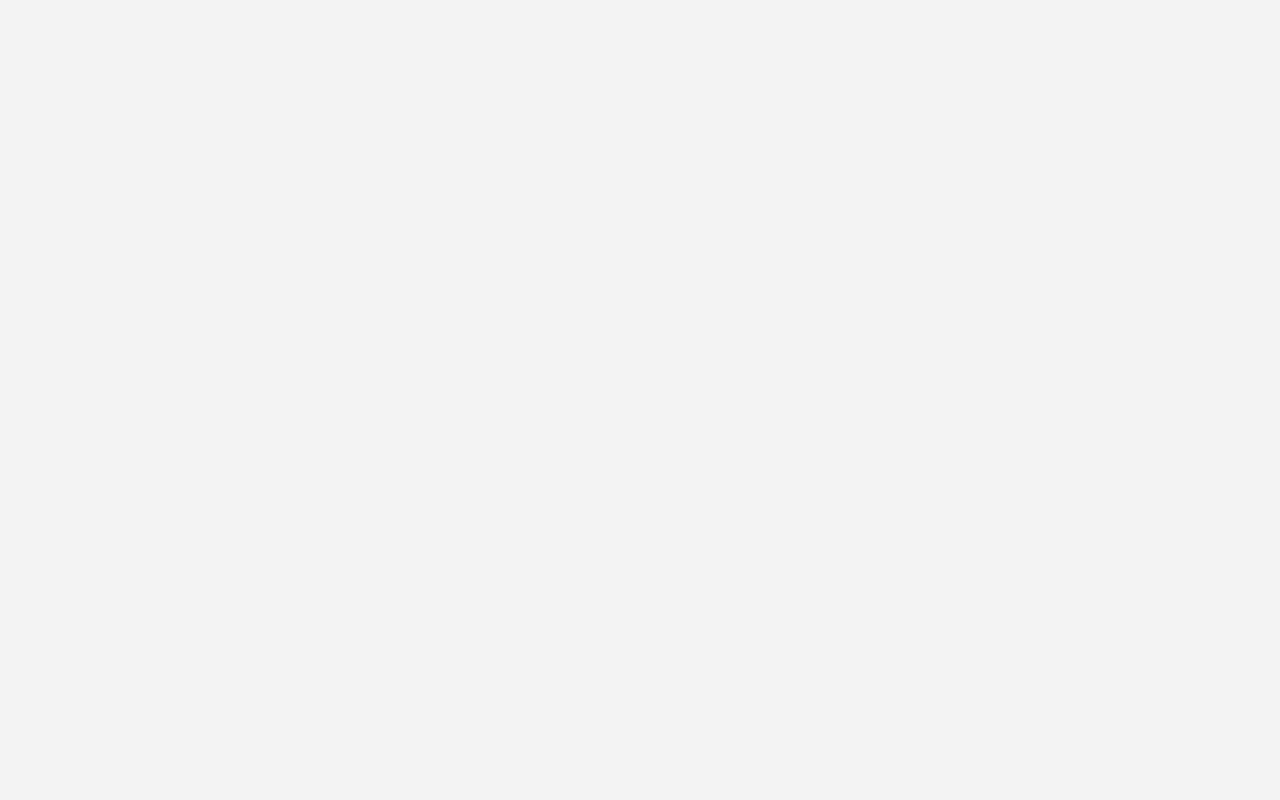
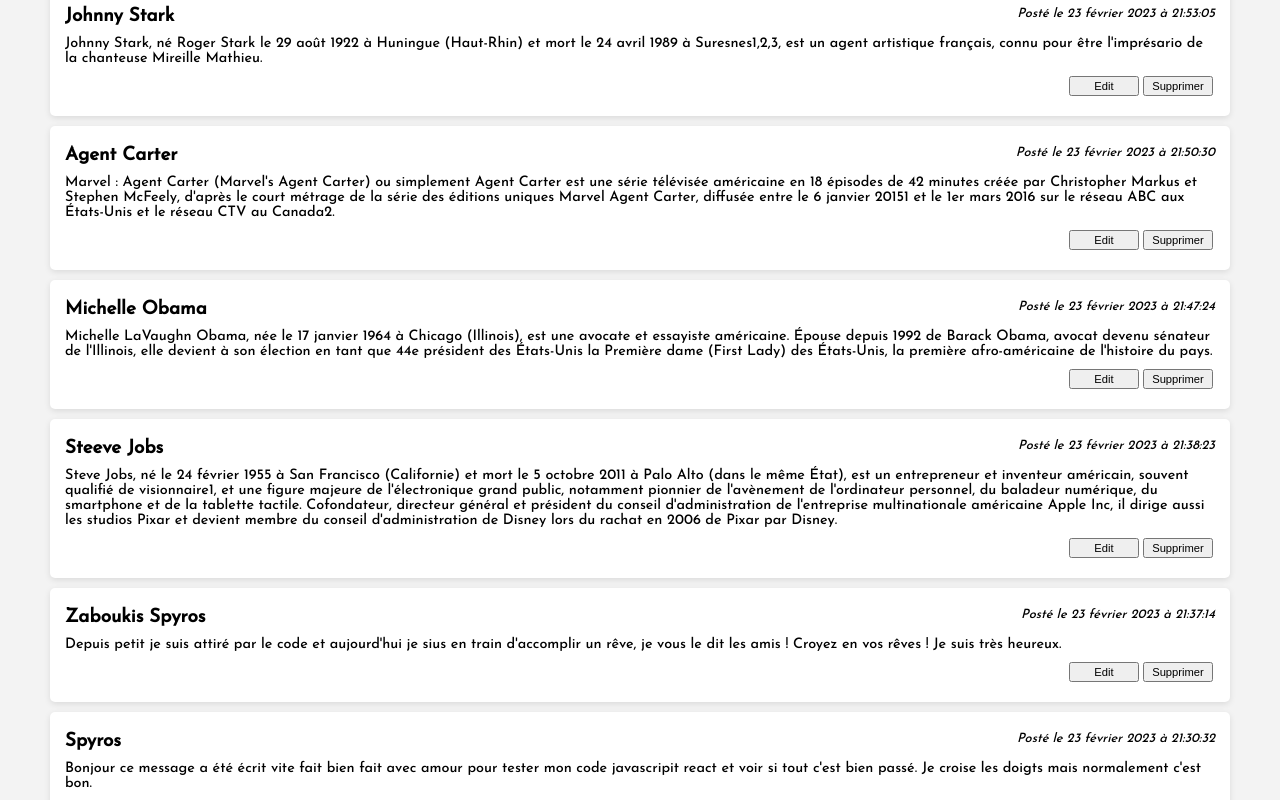
Before and after one commit to Spyros-Zaboukis/React-FromScratch-project1, a React (Create React App) app: page /Blog in a window 1280 px wide. Shown: the part 380-1180 px from the top of the page. Before the commit the page ends 800 px from the top, so only its background shows below. Built offline with nearby package versions, Linux system fonts and the light colour scheme; no server answers; data requests are answered from the project's data file.

Commit message:
send function to create article and refresh dom

```diff
--- /dev/null
+++ b/src/Components/Article.js
@@ -0,0 +1,32 @@
+import React from 'react';
+
+const Articles = ({article}) => {
+
+    const dateFormater = (date) => {
+        let newDate = new Date(date).toLocaleString("fr-FR", {
+            year : 'numeric',
+            month : 'long',
+            day : 'numeric',
+            hour : 'numeric',
+            minute : 'numeric',
+            second : 'numeric',
+        })
+        return newDate;
+    }
+
+    return (
+        <div className='article'>
+            <div className='card-header'>
+                <h3>{article.author}</h3>
+                <em>Posté le {dateFormater(article.date)} </em>
+            </div>
+            <p>{article.content}</p>
+            <div className='btn-container'>
+                <button>Edit</button>
+                <button>Supprimer</button>
+            </div>
+        </div>
+    );
+};
+
+export default Articles;
--- a/src/Pages/Blog.js
+++ b/src/Pages/Blog.js
@@ -2,27 +2,36 @@ import React, { useEffect, useState } from 'react';
 import Logo from '../Components/Logo';
 import Navigation from '../Components/Navigation';
 import axios from 'axios';
+import Article from '../Components/Article';
 
 const Blog = () => {
-
+    const[blogData, setBlogData]= useState([]);
     const [content , setContent] = useState("");
     const [error , setError] = useState(false);
+    const [author, setAuthor] = useState("");
 
     const getData = ()=> {
-        axios.get("http://loclhost=3004/articles")
-        .then((res)=> console.log(res));
+        axios.get("http://localhost:3004/articles")
+        .then((res)=> setBlogData(res.data));
     }
 
-    useEffect(()=>{
-        getData();
-    }, [] );
+    useEffect(()=>  getData(), [] );
 
    const handleSubmit = (e) => {
     e.preventDefault();
     if(content.length < 140 ){
         setError(true);
     }else{
+
+        axios.post("http://localhost:3004/articles" , {
+            author: author,
+            content: content,
+            date : Date.now(),
+        })
         setError(false);
+        setAuthor("");
+        setContent("");
+        getData();
     }
    }
 
@@ -34,16 +43,22 @@ const Blog = () => {
             <h1>Blog</h1>
 
             <form onSubmit={(e)=>{handleSubmit(e)}}>
-                <input type='text' placeholder='Nom'/>
+                <input type='text' placeholder='Nom' onChange={(e) => setAuthor(e.target.value)} value={author}/>
                 <textarea placeholder='Message'
                     onChangeCapture={(e) => setContent(e.target.value)}
-                    style={{ border : error ? "1px solid red" : "1px solid black" }}>
-
+                    style={{ border : error ? "1px solid red" : "1px solid black" }}
+                    value={content}>
                 </textarea>
                 { error && <p>Erreur, vous devez écrire un minimum de 140 caractères</p> }
                 <input type='submit' value='Envoyer'/>
             </form>
-            <ul>  </ul>
+            <ul>
+                { blogData
+                .sort((a,b) => b.date - a.date )
+                .map((article) => (
+                    <Article key={article.id} article={article}/>
+                ) )}
+            </ul>
 
         </div>
     );
--- a/src/assets/db.json
+++ b/src/assets/db.json
@@ -17,6 +17,48 @@
       "content": "Lorem, ipsum dolor sit amet consectetur adipisicing elit. Sapiente doloribus vel sunt laborum eos enim odit maxime corporis vero nihil voluptatum a, ullam delectus ad sit. Odit quis adipisci illo sit porro recusandae? Sequi, dolorum repellendus doloremque qui tempora beatae.Lorem, ipsum dolor sit amet consectetur adipisicing elit. Sapiente doloribus vel sunt laborum eos enim odit maxime corporis vero nihil voluptatum a, ullam delectus ad sit. ",
       "date": 1621536056135,
       "id": 3
+    },
+    {
+      "author": "Test",
+      "content": "hello les amis hello les amis hello les amis hello les amis hello les amis hello les amis hello les amis hello les amis hello les amis hello les amis hello les amis hello les amis hello les amis hello les amis hello les amis hello les amis ",
+      "date": 1677184614525,
+      "id": 4
+    },
+    {
+      "author": "Spyros",
+      "content": "Bonjour ce message a été écrit vite fait bien fait avec amour pour tester mon code javascripit react et voir si tout c'est bien passé. Je croise les doigts mais normalement c'est bon.",
+      "date": 1677187832236,
+      "id": 5
+    },
+    {
+      "author": "Zaboukis Spyros",
+      "content": "Depuis petit je suis attiré par le code et aujourd'hui je sius en train d'accomplir un rêve, je vous le dit les amis !\nCroyez en vos rêves ! Je suis très heureux.",
+      "date": 1677188234299,
+      "id": 6
+    },
+    {
+      "author": "Steeve Jobs",
+      "content": "Steve Jobs, né le 24 février 1955 à San Francisco (Californie) et mort le 5 octobre 2011 à Palo Alto (dans le même État), est un entrepreneur et inventeur américain, souvent qualifié de visionnaire1, et une figure majeure de l'électronique grand public, notamment pionnier de l'avènement de l'ordinateur personnel, du baladeur numérique, du smartphone et de la tablette tactile. Cofondateur, directeur général et président du conseil d'administration de l'entreprise multinationale américaine Apple Inc, il dirige aussi les studios Pixar et devient membre du conseil d'administration de Disney lors du rachat en 2006 de Pixar par Disney.",
+      "date": 1677188303250,
+      "id": 7
+    },
+    {
+      "author": "Michelle Obama",
+      "content": "Michelle LaVaughn Obama, née le 17 janvier 1964 à Chicago (Illinois), est une avocate et essayiste américaine.\n\nÉpouse depuis 1992 de Barack Obama, avocat devenu sénateur de l'Illinois, elle devient à son élection en tant que 44e président des États-Unis la Première dame (First Lady) des États-Unis, la première afro-américaine de l'histoire du pays.",
+      "date": 1677188844424,
+      "id": 8
+    },
+    {
+      "author": "Agent Carter",
+      "content": "Marvel : Agent Carter (Marvel's Agent Carter) ou simplement Agent Carter est une série télévisée américaine en 18 épisodes de 42 minutes créée par Christopher Markus et Stephen McFeely, d'après le court métrage de la série des éditions uniques Marvel Agent Carter, diffusée entre le 6 janvier 20151 et le 1er mars 2016 sur le réseau ABC aux États-Unis et le réseau CTV au Canada2.",
+      "date": 1677189030392,
+      "id": 9
+    },
+    {
+      "author": "Johnny Stark",
+      "content": "Johnny Stark, né Roger Stark le 29 août 1922 à Huningue (Haut-Rhin) et mort le 24 avril 1989 à Suresnes1,2,3, est un agent artistique français, connu pour être l'imprésario de la chanteuse Mireille Mathieu.",
+      "date": 1677189185194,
+      "id": 10
     }
   ]
 }
```
